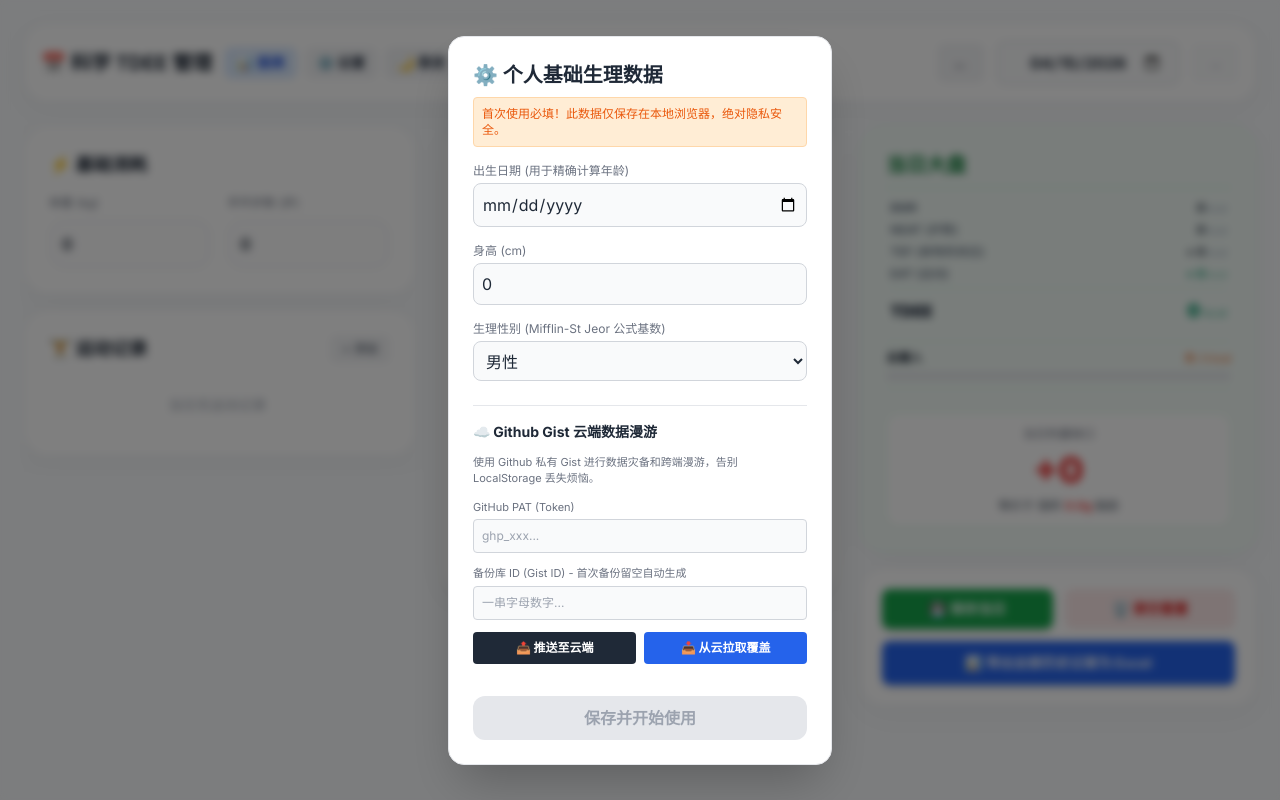
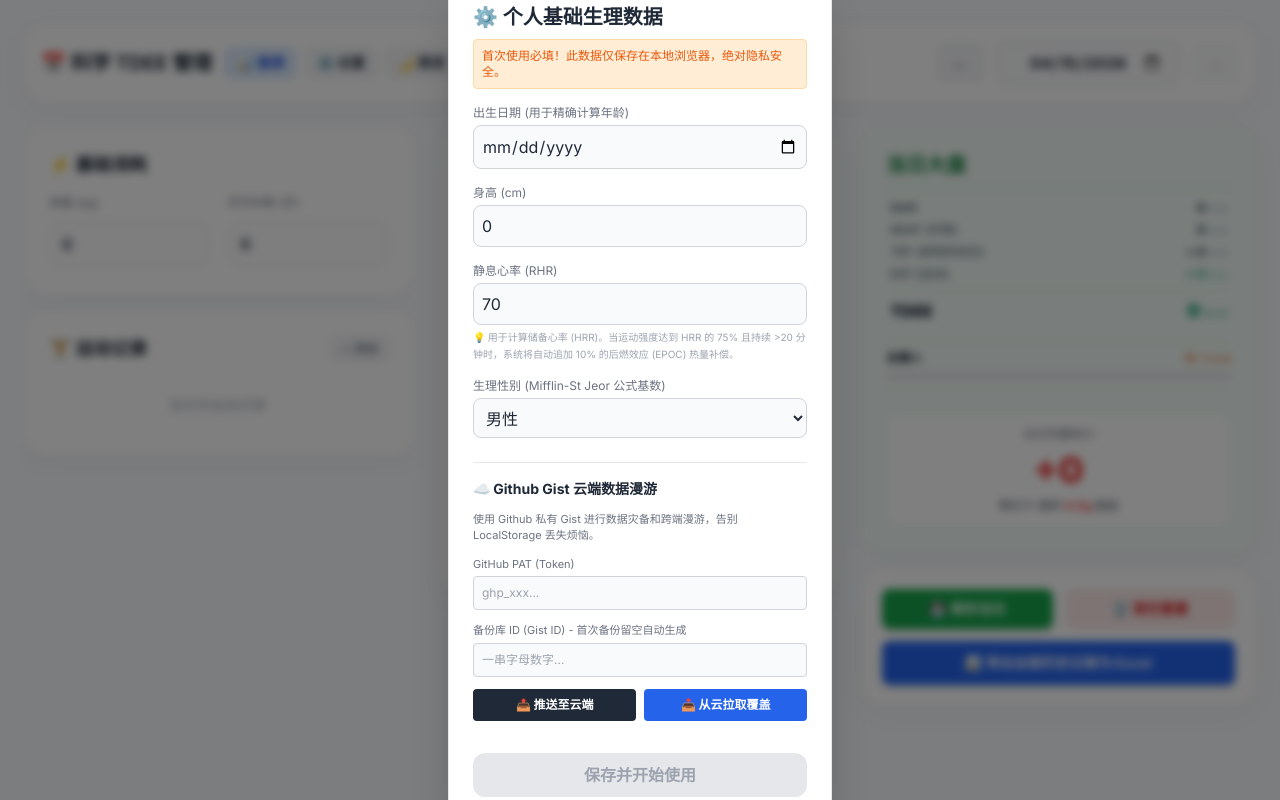
Before and after one commit to DianaChen0518/tdee-max, a Vue app: page / in a window 1280 px wide. Built offline with nearby package versions, Linux system fonts and the light colour scheme.

Commit message:
feat: implement user profile settings and GitHub Gist cloud synchronization service

```diff
--- a/src/components/SettingsModal.vue
+++ b/src/components/SettingsModal.vue
@@ -132,6 +132,13 @@ const restoreData = async () => {
           <input type="number" v-model.number="store.userProfile.heightCm" class="w-full bg-gray-50 dark:bg-[#2c2c2c] border border-gray-300 dark:border-[#444] rounded-lg p-2 text-gray-800 dark:text-white outline-none focus:border-green-500 transition-colors">
         </div>
         <div>
+          <label class="block text-xs text-gray-500 dark:text-gray-400 mb-1">静息心率 (RHR)</label>
+          <input type="number" v-model.number="store.userProfile.rhr" placeholder="默认 70" class="w-full bg-gray-50 dark:bg-[#2c2c2c] border border-gray-300 dark:border-[#444] rounded-lg p-2 text-gray-800 dark:text-white outline-none focus:border-green-500 transition-colors">
+          <p class="text-[10px] text-gray-400 mt-1 leading-relaxed">
+            💡 用于计算储备心率 (HRR)。当运动强度达到 HRR 的 75% 且持续 >20 分钟时，系统将自动追加 10% 的后燃效应 (EPOC) 热量补偿。
+          </p>
+        </div>
+        <div>
           <label class="block text-xs text-gray-500 dark:text-gray-400 mb-1">生理性别 (Mifflin-St Jeor 公式基数)</label>
           <select v-model="store.userProfile.gender" class="w-full bg-gray-50 dark:bg-[#2c2c2c] border border-gray-300 dark:border-[#444] rounded-lg p-2 text-gray-800 dark:text-white outline-none focus:border-green-500 transition-colors">
             <option value="M">男性</option>
--- a/src/services/CalculatorService.ts
+++ b/src/services/CalculatorService.ts
@@ -62,9 +62,10 @@ export class CalculatorService {
    * @param weight - Body weight in kg.
    * @param age - Age in years.
    * @param gender - 'M' or 'F'.
+   * @param rhr - Resting heart rate in bpm.
    * @returns Total EAT in kcal.
    */
-  public static calculateEAT(workouts: Workout[], weight: number, age: number, gender: 'M' | 'F'): number {
+  public static calculateEAT(workouts: Workout[], weight: number, age: number, gender: 'M' | 'F', rhr: number): number {
     if (!weight || !workouts.length) return 0;
 
     return workouts.reduce((total, wo) => {
@@ -93,7 +94,19 @@ export class CalculatorService {
           } else {
             kcalPerMin = (-20.4022 + 0.4472 * hr - 0.1263 * weight + 0.0740 * age) / 4.184;
           }
-          return total + Math.max(0, kcalPerMin * totalMins);
+          let workoutKcal = kcalPerMin * totalMins;
+
+          // --- EPOC (Afterburn Effect) Logic ---
+          // Karvonen Formula: EPOC Threshold = (HRR * 0.75) + RHR
+          const maxHR = 220 - age;
+          const hrr = Math.max(0, maxHR - rhr);
+          const epocThreshold = (hrr * 0.75) + rhr;
+
+          if (hr >= epocThreshold && totalMins >= 20) {
+            workoutKcal *= 1.1; // 10% bonus for high intensity and sufficient duration
+          }
+
+          return total + Math.max(0, workoutKcal);
         }
       } else if (type === 'anaerobic') {
         // MET-based calculation for resistance training
@@ -121,7 +134,7 @@ export class CalculatorService {
     // Total Daily Energy Expenditure (TDEE)
     // Formula: (BMR * 1.1) [TEF] + NEAT + EAT
     const neat = this.calculateNEAT(data.weight, data.steps);
-    const eat = this.calculateEAT(data.workouts, data.weight, age, profile.gender);
+    const eat = this.calculateEAT(data.workouts, data.weight, age, profile.gender, profile.rhr);
 
     const tef = bmr * 0.1;
     const tdee = bmr + tef + neat + eat;
--- a/src/store/useTdeeStore.ts
+++ b/src/store/useTdeeStore.ts
@@ -20,7 +20,8 @@ export const useTdeeStore = defineStore('tdee', () => {
   const userProfile = useStorage<UserProfile>('tdee_user_v2', {
     birthDate: '',
     heightCm: 0,
-    gender: 'M'
+    gender: 'M',
+    rhr: 70
   });
 
   const database = useStorage<Database>('tdee_db_v2', {});
--- a/src/types.ts
+++ b/src/types.ts
@@ -8,6 +8,8 @@ export interface UserProfile {
   heightCm: number;
   /** Biological gender for metabolic formulas */
   gender: 'M' | 'F';
+  /** Resting Heart Rate in bpm */
+  rhr: number;
 }
 
 /**
```
